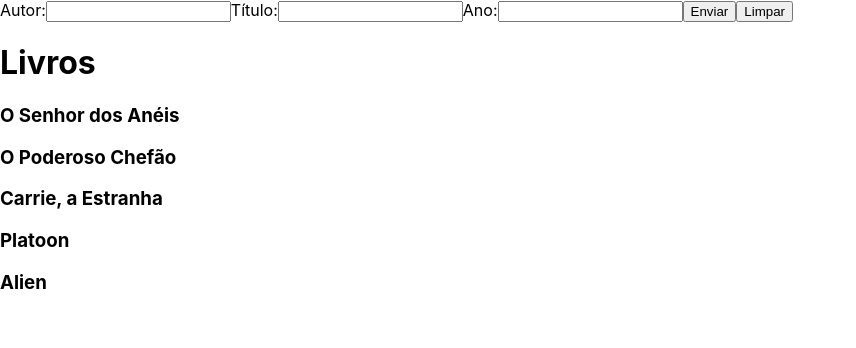
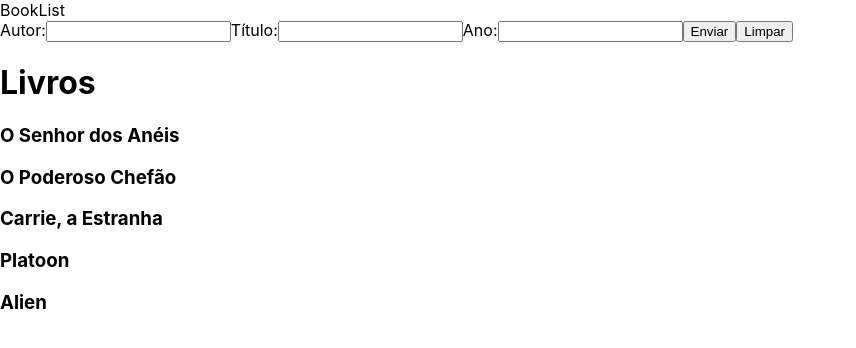
Before and after one commit to RogerioBrasileiro/react-init, a React (Create React App) app: page / in a window 1280 px wide. Shown: the top 348 px of the page, without its empty margins (0-856 px from the left). Built offline with nearby package versions, Linux system fonts and the light colour scheme; no server answers.

Commit message:
aula 0609

```diff
--- a/package.json
+++ b/package.json
@@ -6,6 +6,7 @@
     "@testing-library/jest-dom": "^5.16.5",
     "@testing-library/react": "^13.3.0",
     "@testing-library/user-event": "^13.5.0",
+    "axios": "^0.27.2",
     "react": "^18.2.0",
     "react-dom": "^18.2.0",
     "react-scripts": "5.0.1",
--- a/src/App.js
+++ b/src/App.js
@@ -1,4 +1,5 @@
 import { Book } from "./components/Book";
+import BookList from "./pages/BookList";
 import FormBook from "./pages/FormBook";
 
 function App() {
@@ -13,6 +14,7 @@ function App() {
 
   return (
     <div>
+      <BookList />
 
     <FormBook />
 
--- /dev/null
+++ b/src/pages/BookList.jsx
@@ -0,0 +1,19 @@
+import axios from 'axios'
+import React from 'react'
+
+export default function BookList() {
+
+
+    const getBooks = () => {
+
+        axios.get('https://my-json-server.typicode.com/dmitrijt9/book-api-mock/book')
+            .then(response => console.log(response))
+            .catch(error => console.log(error))
+    }
+
+    getBooks()
+
+    return (
+        <div>BookList</div>
+    )
+}
```
Also changed, not shown: src/pages/ListCities.jsx (added), 1 other file (tests, documents, lock files or other folders).
